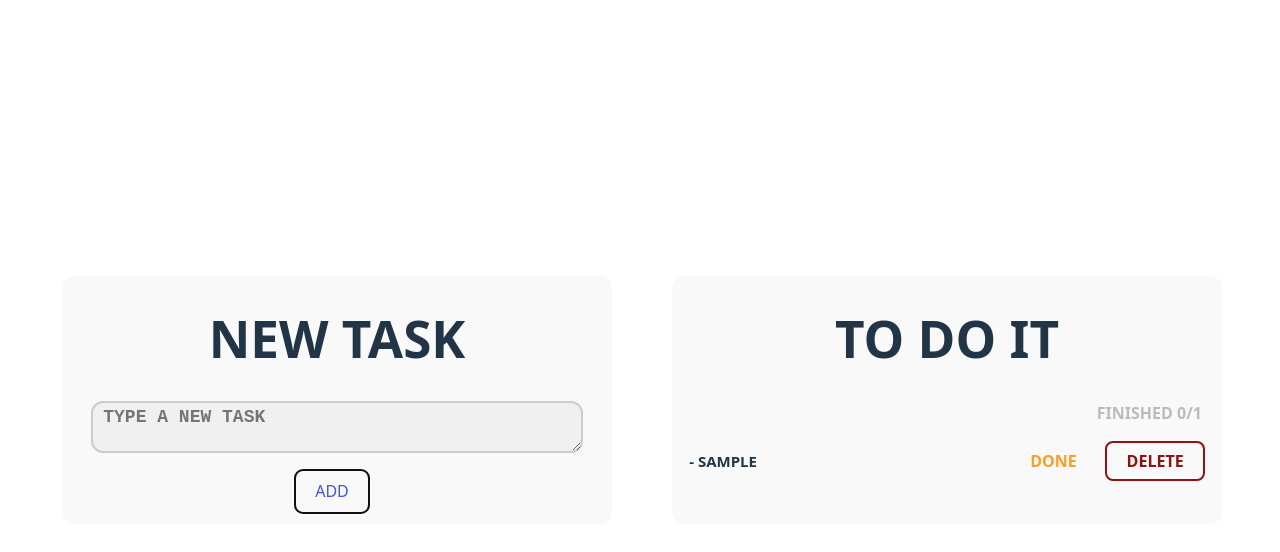
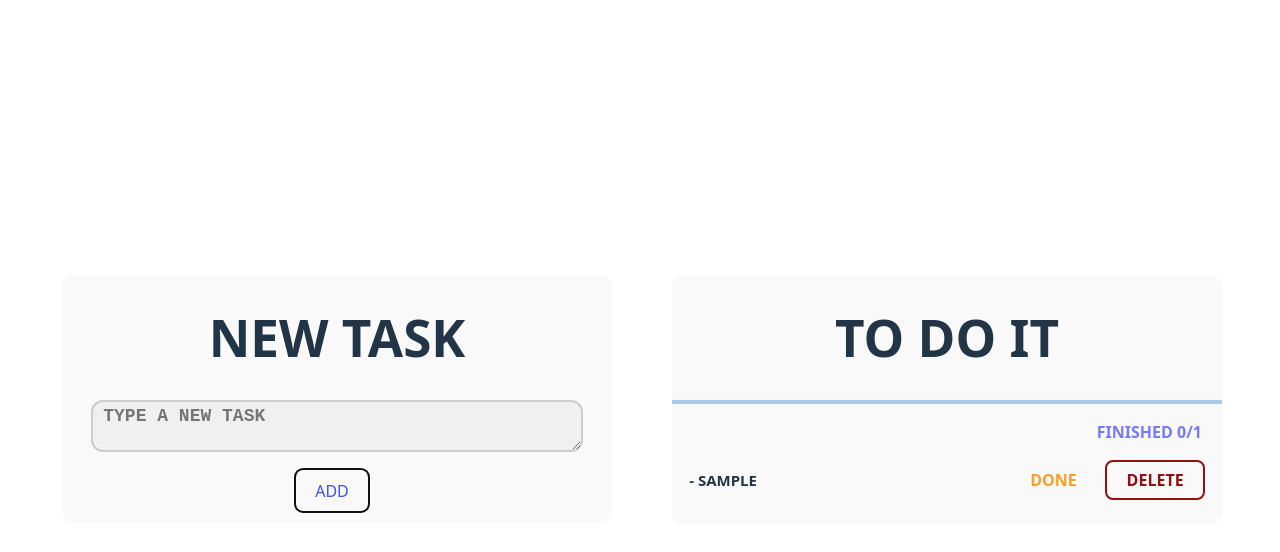
Before and after one commit to HHector14/to-do-it, a React (Vite) app: page / in a window 1280 px wide. Both pictures are taken after typing "Sample" into the empty fields and a click on the button "ADD". Shown: the top 552 px of the page. Built offline with nearby package versions, Linux system fonts and the light colour scheme.

Commit message:
new lineloader in task card

```diff
--- a/src/components/TasksCard.tsx
+++ b/src/components/TasksCard.tsx
@@ -2,16 +2,22 @@ import Task from "./Task";
 import '../App.css'
 import useHandleTask from "../hooks/useHandleTask";
 import type { TaskCard } from "../types/components";
-
+import { LinearProgress } from "@mui/material";
 export default function TasksCard({ tasks, setTasks }: TaskCard) {
   const { getTotalTasksFinished } = useHandleTask({tasks, setTasks});
+   const progress = getTotalTasksFinished() * 100 / tasks.length || 0;
   return (
     <div className='section'>
       <h1>TO DO IT</h1>
       {tasks.length == 0 ?
           <p style={{ fontSize: '20px', fontWeight: "bold" }}>NO TASKS YET</p>
           :
-          <p style={{textAlign:"right", marginRight: '20px', fontWeight: '700', color: '#bebabaff'}}>FINISHED {getTotalTasksFinished()}/{tasks.length}</p>
+ <>
+          <LinearProgress variant="determinate" value={progress} />
+          <p className="finished-count">FINISHED {getTotalTasksFinished()}/{tasks.length}</p>
+
+          </>
+
 
       }
       {tasks.map((item, index) => (
```
